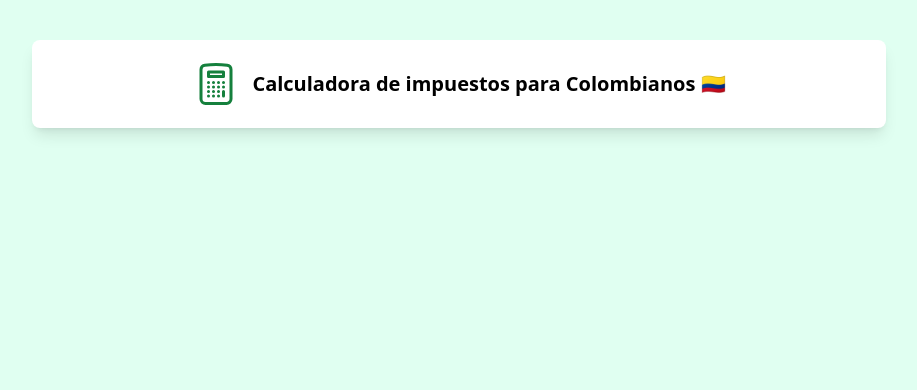
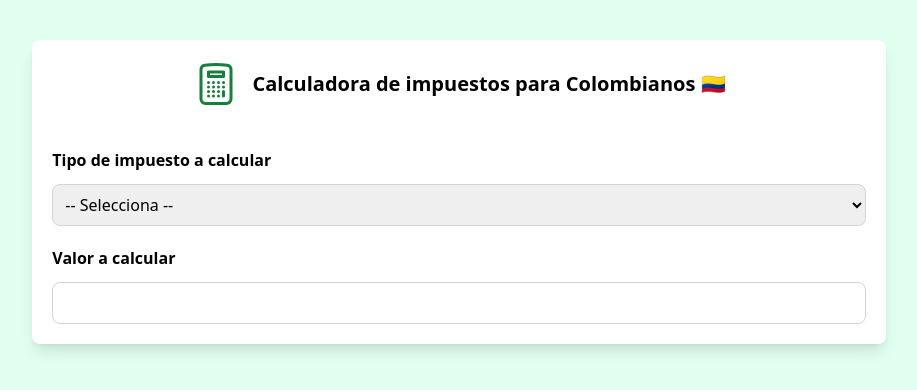
Before and after one commit to mateobetancurb/colombia-taxes-calculator, a React (Vite) app: page / in a window 1280 px wide. Shown: the top 390 px of the page, without its empty margins (181-1098 px from the left). Built offline with nearby package versions, Linux system fonts and the light colour scheme.

Commit message:
feat: enhance App component with tax calculation form and improved layout

```diff
--- a/src/App.tsx
+++ b/src/App.tsx
@@ -1,8 +1,8 @@
 function App() {
 	return (
 		<main className="bg-[#e0fff1] h-screen py-10">
-			<div className="w-2/3 mx-auto bg-white rounded-lg shadow-lg">
-				<div className="flex items-center gap-3 justify-center py-5">
+			<div className="w-[90%] px-5 md:w-2/3 mx-auto bg-white rounded-lg shadow-lg">
+				<div className="flex items-center gap-3 justify-center py-5 mb-5">
 					<svg
 						fill="none"
 						viewBox="0 0 24 24"
@@ -16,10 +16,37 @@ function App() {
 							d="M15.75 15.75V18m-7.5-6.75h.008v.008H8.25v-.008Zm0 2.25h.008v.008H8.25V13.5Zm0 2.25h.008v.008H8.25v-.008Zm0 2.25h.008v.008H8.25V18Zm2.498-6.75h.007v.008h-.007v-.008Zm0 2.25h.007v.008h-.007V13.5Zm0 2.25h.007v.008h-.007v-.008Zm0 2.25h.007v.008h-.007V18Zm2.504-6.75h.008v.008h-.008v-.008Zm0 2.25h.008v.008h-.008V13.5Zm0 2.25h.008v.008h-.008v-.008Zm0 2.25h.008v.008h-.008V18Zm2.498-6.75h.008v.008h-.008v-.008Zm0 2.25h.008v.008h-.008V13.5ZM8.25 6h7.5v2.25h-7.5V6ZM12 2.25c-1.892 0-3.758.11-5.593.322C5.307 2.7 4.5 3.65 4.5 4.757V19.5a2.25 2.25 0 0 0 2.25 2.25h10.5a2.25 2.25 0 0 0 2.25-2.25V4.757c0-1.108-.806-2.057-1.907-2.185A48.507 48.507 0 0 0 12 2.25Z"
 						/>
 					</svg>
-					<h1 className="text-xl font-bold">
+					<h1 className="text-xl font-bold text-center ">
 						Calculadora de impuestos para Colombianos 🇨🇴
 					</h1>
 				</div>
+				<form action="">
+					<label className="block mb-3 font-bold" htmlFor="tax">
+						Tipo de impuesto a calcular
+					</label>
+					<select
+						id="tax"
+						className="mb-5 w-full p-2 border border-gray-300 rounded-lg"
+					>
+						<option selected disabled>
+							-- Selecciona --
+						</option>
+						<option value="">4x1000</option>
+						<option value="">Retención en la fuente</option>
+						<option value="">IVA</option>
+						<option disabled value="">
+							Próximamente se agregarán nuevos impuestos
+						</option>
+					</select>
+					<label className="block mb-3 font-bold" htmlFor="value">
+						Valor a calcular
+					</label>
+					<input
+						id="value"
+						type="number"
+						className="mb-5 w-full p-2 border border-gray-300 rounded-lg"
+					/>
+				</form>
 			</div>
 		</main>
 	);
```
